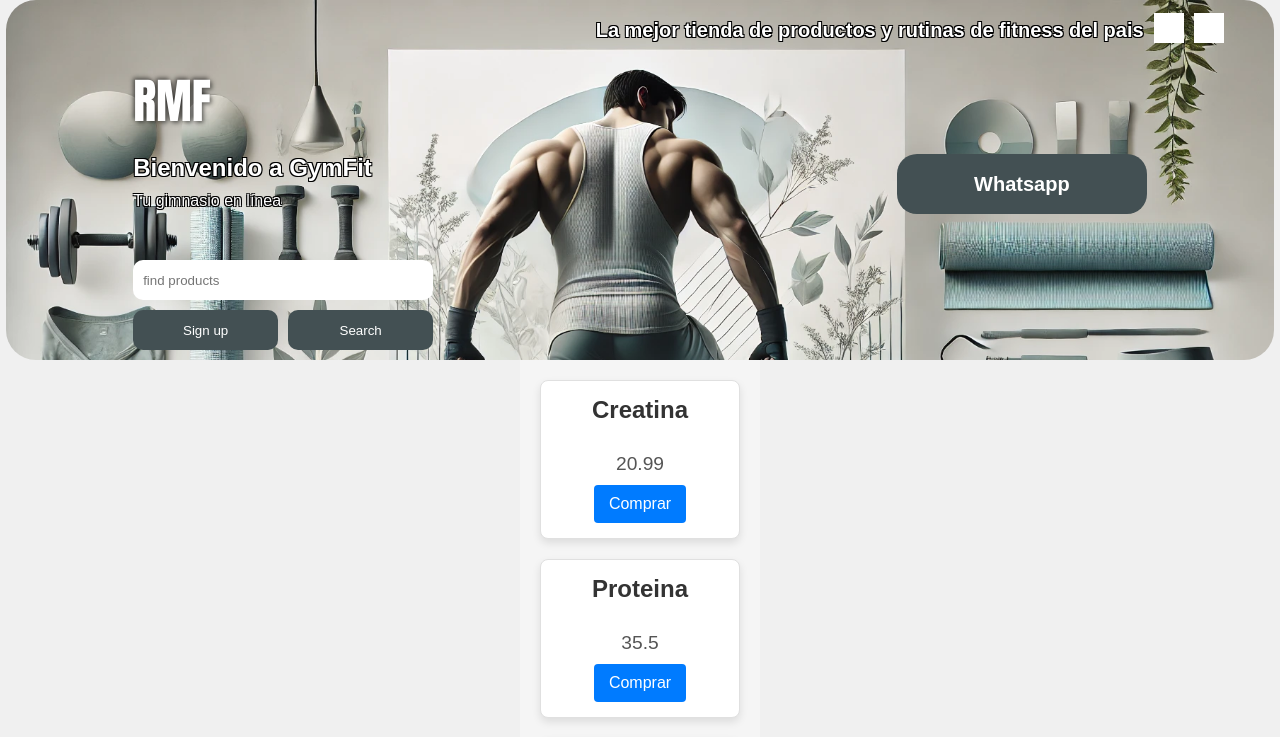
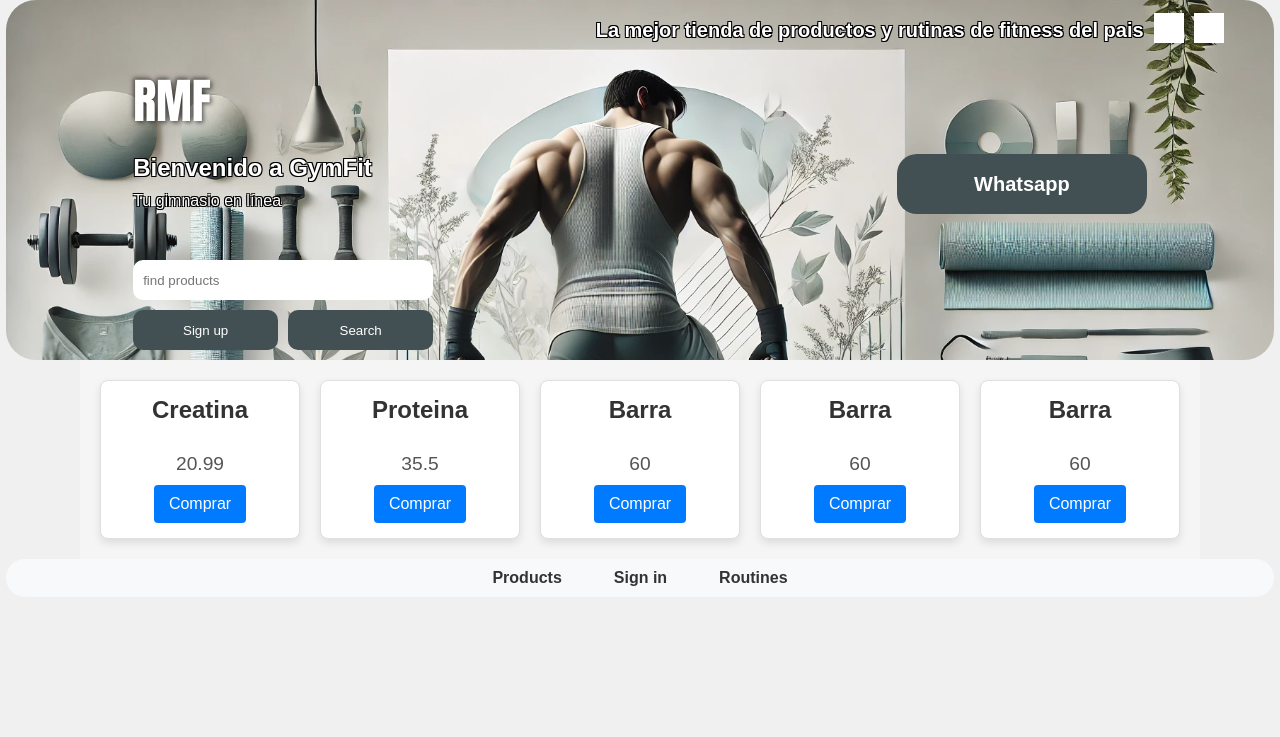
Before and after one commit to DamianLupo/TP-Final-Romi-Marangoni, an Angular app: page /home in a window 1280 px wide. Shown: the top 737 px of the page. Built offline with nearby package versions, Linux system fonts and the light colour scheme; grey boxes are pictures that could not be loaded.

Commit message:
Acomode una cosita

```diff
--- a/src/app/components/hero-productos/hero-productos.component.css
+++ b/src/app/components/hero-productos/hero-productos.component.css
@@ -1,10 +1,9 @@
 #Productos-hero {
-    display: grid;
-    grid-template-columns: repeat(auto-fit, minmax(200px, 1fr));
+  display: flex;
   gap: 20px;
-    justify-items: center;
   padding: 20px;
   background-color: #f5f5f5;
+  overflow-x: auto; /* Agrega desplazamiento horizontal si hay más de cinco productos */
 }
 
 .div-producto {
@@ -12,11 +11,11 @@
   border: 1px solid #e0e0e0;
   border-radius: 8px;
   padding: 15px;
-    width: 100%;
-    max-width: 200px;
+  width: 200px; /* Ancho fijo para que sólo quepan cinco productos */
   box-shadow: 0 4px 8px rgba(0, 0, 0, 0.1);
   text-align: center;
   transition: transform 0.3s ease;
+  flex: 0 0 auto; /* Previene que los productos se reduzcan en tamaño */
 }
 
 .div-producto:hover {
```
Lines whose indentation alone changed are shown as unchanged.
